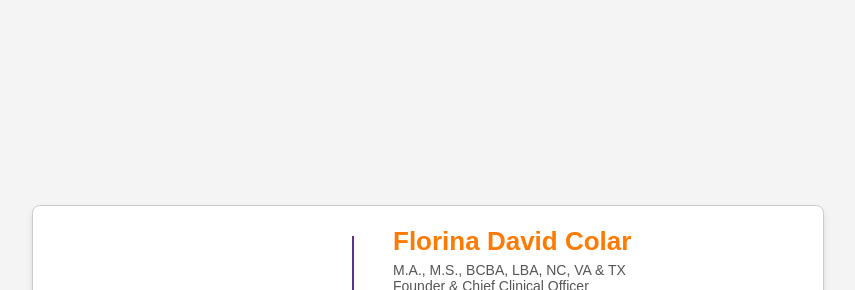
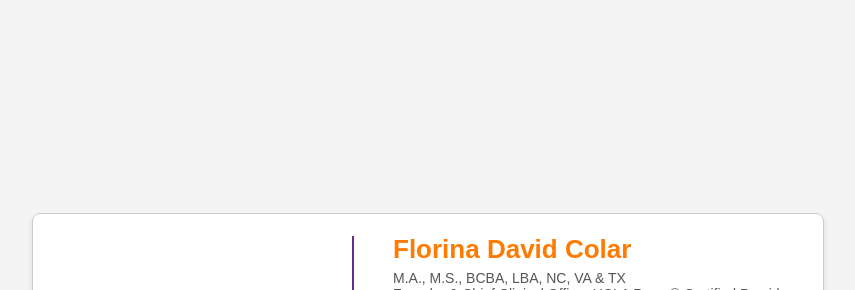
Before and after one commit to atharshaik/email-signature, a plain HTML site: page index.html in a window 1280 px wide. Shown: the part 64-354 px from the top of the page, without its empty margins (212-1067 px from the left). Drawn offline with Linux system fonts and the light colour scheme.

Commit message:
initial commit

```diff
--- a/index.html
+++ b/index.html
@@ -118,7 +118,7 @@
       <h1>Florina David Colar</h1>
       <h2>
         M.A., M.S., BCBA, LBA, NC, VA & TX<br />
-        Founder & Chief Clinical Officer<br />
+        Founder & Chief Clinical Officer
         UCLA Peers® Certified Provider
       </h2>
       <div class="divider"></div>
```
